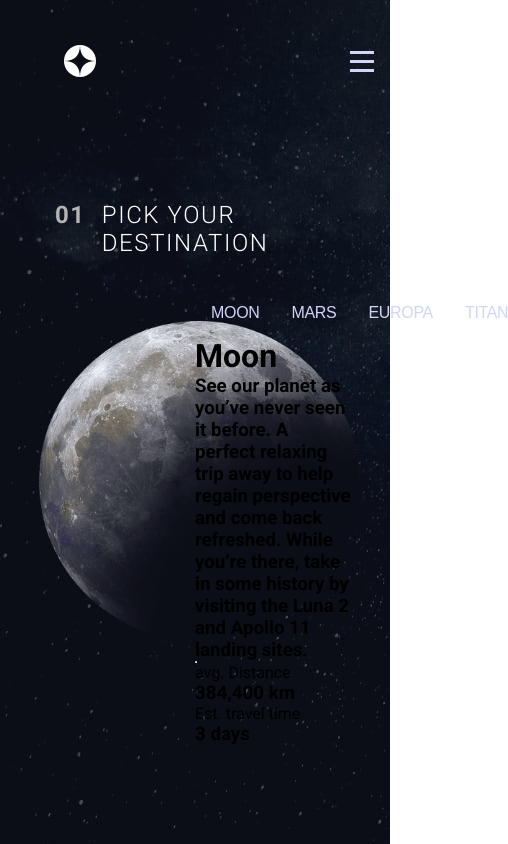
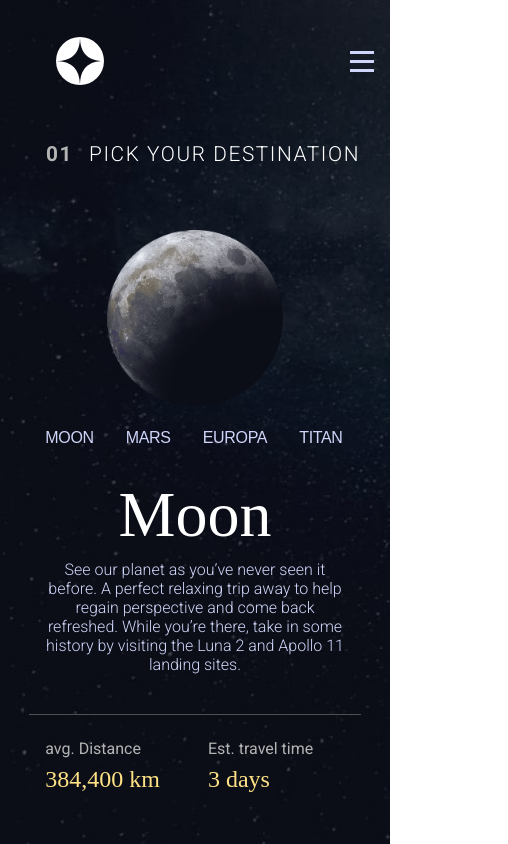
Before and after one commit to Nolger64/Space, a React (Vite) app: page /destination in a window 390 px wide. Shown: the whole page, 508 px wide, since content can reach past the window. Built offline with nearby package versions, Linux system fonts and the light colour scheme.

Commit message:
Segundo commit

```diff
--- a/src/components/navbar/Navbar.module.css
+++ b/src/components/navbar/Navbar.module.css
@@ -1,5 +1,5 @@
 .Container{
-    position: fixed;
+    position: absolute;
     width: 100%;
 }
 .NavbarContainer{
@@ -92,6 +92,9 @@
     right: 1.5rem;
     top: 2.2rem;
 }
+.NavbarLogo{
+
+}
 /*Para tabletas*/
 @media screen and (max-width: 1000px) {
     .NavbarHr{
@@ -100,13 +103,7 @@
     .NavbarContainer{
         height: 15vh;
     }
-    .Logo{
-        width: 2.5em;
-    }
 }
 /*Para mobiles*/
 @media screen and (max-width: 600px) {
-    .Logo{
-        width: 2em;
-    }
 }
--- a/src/routes/destination/Destination.jsx
+++ b/src/routes/destination/Destination.jsx
@@ -9,6 +9,10 @@ import { useState } from "react"; //Importando useState
 const Destination = () => {
   const [select, setSelect] = useState(0); //Estado para seleccionar el destino
   const img = [MoonImg, MarsImg, EuropaImg, TitanImg]; //Array de imagenes
+  //Funcion para seleccionar el destino
+  const SelectDestination = (index) => () => {
+    setSelect(index);
+  };
   return (
     <div className={style.DestinationContainer}>
       <div className={style.DestinationContent}>
@@ -21,22 +25,22 @@ const Destination = () => {
           </div>
           <div className={style.DestinationContentRigth}>
             <nav className={style.NavPick}>
-              <button className={style.BtnPick}>Moon</button>
-              <button className={style.BtnPick}>Mars</button>
-              <button className={style.BtnPick}>Europa</button>
-              <button className={style.BtnPick}>Titan</button>
+              <button className={style.BtnPick} onClick={SelectDestination(0)}>Moon</button>
+              <button className={style.BtnPick} onClick={SelectDestination(1)}>Mars</button>
+              <button className={style.BtnPick} onClick={SelectDestination(2)}>Europa</button>
+              <button className={style.BtnPick} onClick={SelectDestination(3)}>Titan</button>
             </nav>
-            <div>
-              <h1>{data.destinations[select].name}</h1>
-              <h3>{data.destinations[select].description}</h3>
+            <div className={style.DestinationContentRigthText}>
+              <h1 className={style.DestinationTittle}>{data.destinations[select].name}</h1>
+              <h3 className={style.DestinationDescription}>{data.destinations[select].description}</h3>
             </div>
-            <hr />
-            <div>
-              <div>
+            <hr  className={style.DestinationHr}/>
+            <div className={style.DestinationTravel}>
+              <div className={style.DestinationDistance}>
                 <p>avg. Distance</p>
                 <h3>{data.destinations[select].distance}</h3>
               </div>
-              <div>
+              <div className={style.DestinationEst}>
                 <p>Est. travel time</p>
                 <h3>{data.destinations[select].travel}</h3>
               </div>
--- a/src/routes/destination/Destination.module.css
+++ b/src/routes/destination/Destination.module.css
@@ -1,20 +1,21 @@
 /*Contenedores*/
-.DestinationContainer{
+.DestinationContainer {
   background-image: url("../../assets/destination/background-destination-desktop.jpg");
+  background-repeat: no-repeat;
+  background-size: cover;
   width: 100%;
   height: 100vh;
 }
-.DestinationContent{
+.DestinationContent {
   padding-top: 20vh;
   height: 100vh;
   width: 80%;
   margin: 0 auto;
-
 }
-.PickContainer{
+.PickContainer {
   display: flex;
 }
-.DestinationContentLeft{
+.DestinationContentLeft {
   width: 50%;
   height: 100%;
   display: flex;
@@ -22,7 +23,7 @@
   justify-content: center;
   align-items: flex-start;
 }
-.DestinationContentRigth{
+.DestinationContentRigth {
   width: 50%;
   height: 100%;
   display: flex;
@@ -31,7 +32,7 @@
   align-items: flex-start;
 }
 /*---------------------------*/
-.TittlePick{
+.TittlePick {
   margin: 2rem 0;
   width: fit-content;
   text-transform: uppercase;
@@ -41,34 +42,207 @@
   letter-spacing: 0.1rem;
   display: flex;
 }
-.SubtittlePick{
+.SubtittlePick {
   font-weight: 700;
   margin: 0 1rem;
   color: #b4b4b4;
 }
-.ImgPick{
+.ImgPick {
   width: 20rem;
   height: 20rem;
   margin: 2rem auto;
 }
 /*NavPick barra de navegacion de los posibles viajes*/
-.NavPick{
+.NavPick {
   width: 100%;
   height: 3rem;
   display: flex;
   justify-content: flex-start;
   align-items: center;
 }
-.BtnPick{
+.BtnPick {
   font-weight: lighter;
   letter-spacing: -0.02rem;
   border: none;
   background: transparent;
-    color: #D0D6F9;
+  color: #d0d6f9;
   font-size: 1em;
   margin: 0 1rem;
   text-transform: uppercase;
 }
 /*---------------------------*/
 /*Decripcion del lugar a donde se va a viajar*/
+.DestinationContentRigthText {
+  height: 15rem;
+  margin: 1rem;
+}
+.DestinationTittle {
+  font-size: 6em;
+  font-family: bellefair, serif;
+  font-weight: 400;
+  color: #ffffff;
+}
+.DestinationDescription {
+  font-size: 1.2em;
+  font-weight: 300;
+  color: #d0d6f9;
+  margin: 1.5rem 0;
+}
+.DestinationHr {
+  width: 100%;
+  height: 0.1rem;
+  background: #505050;
+  margin: 1rem 0;
+  border: none;
+}
 /*---------------------------*/
+/* Caja de distancia y tiempo de viaje del vuelo */
+.DestinationTravel {
+  display: flex;
+}
+.DestinationDistance {
+  margin: 0 2rem;
+}
+.DestinationDistance p {
+  color: #b4b4b4;
+  margin: 0.5rem 0;
+}
+.DestinationDistance h3 {
+  color: hsl(46, 100%, 76%);
+  font-family: bellefair, serif;
+  font-size: 1.7em;
+  font-weight: 100;
+}
+.DestinationEst {
+  margin: 0 2rem;
+}
+.DestinationEst p {
+  color: #b4b4b4;
+  margin: 0.5rem 0;
+}
+.DestinationEst h3 {
+  color: hsl(46, 100%, 76%);
+  font-family: bellefair, serif;
+  font-size: 1.7em;
+  font-weight: 100;
+}
+/*-----------------------------*/
+/* Diseño responsive para tablets */
+@media (max-width: 1000px) {
+  .NavPick {
+    width: auto;
+    margin: 0 auto;
+  }
+  .DestinationContainer {
+    background-image: url("../../assets/destination/background-destination-tablet.jpg");
+    background-repeat: no-repeat;
+    background-size: cover;
+    width: 100%;
+    height: auto;
+  }
+  .PickContainer {
+    flex-direction: column;
+    padding: 1.5rem 0;
+  }
+  .DestinationContent {
+    padding-top: 15vh;
+    height: auto;
+    min-height: 100vh;
+  }
+  .DestinationContentLeft {
+    width: 100%;
+  }
+  .DestinationContentRigth {
+    width: 85%;
+    margin: 0 auto;
+  }
+  .DestinationContentRigthText {
+    height: 15rem;
+    margin: 1rem;
+    text-align: center;
+  }
+  .DestinationTittle {
+    font-size: 6em;
+    font-family: bellefair, serif;
+    font-weight: 400;
+    color: #ffffff;
+  }
+  .DestinationDescription {
+    font-size: 1.2em;
+    font-weight: 300;
+    color: #d0d6f9;
+    margin: 1.5rem 0;
+  }
+}
+/*----------------------------*/
+/* Diseño responsive para celulares */
+@media (max-width: 600px) {
+  /*Contenedores*/
+  .DestinationContainer {
+    background-image: url("../../assets/destination/background-destination-mobile.jpg");
+  }
+  .DestinationContent {
+    padding-top: 13vh;
+    width: 100%;
+  }
+  .TittlePick {
+    margin: 2rem auto;
+    font-size: 1.3em;
+  }
+  .ImgPick {
+    width: 11rem;
+    height: 11rem;
+    margin: 0.5rem auto;
+  }
+  /*NavPick barra de navegacion de los posibles viajes*/
+.NavPick {
+    width: 100%;
+    height: 3rem;
+    display: flex;
+    justify-content: flex-start;
+    align-items: center;
+  }
+  .BtnPick {
+    font-weight: lighter;
+    letter-spacing: -0.02rem;
+    border: none;
+    background: transparent;
+    color: #d0d6f9;
+    font-size: 1em;
+    margin: 0 1rem;
+    text-transform: uppercase;
+  }
+  /*---------------------------*/
+  /*Decripcion del lugar a donde se va a viajar*/
+  .DestinationContentRigthText {
+    height: auto;
+  }
+  .DestinationTittle {
+    font-size: 4em;
+  }
+  .DestinationDescription {
+    font-size: 1em;
+    font-weight: 300;
+    color: #d0d6f9;
+    margin: 0.5rem 0;
+  }
+  /*---------------------------*/
+  /* Caja de distancia y tiempo de viaje del vuelo */
+  .DestinationDistance {
+    margin: 0 1rem;
+  }
+  .DestinationDistance p{
+    font-size: 0.4;
+  }
+  .DestinationDistance h3 {
+    font-size: 1.5em;
+  }
+  .DestinationEst p {
+    font-size: 0.4;
+  }
+  .DestinationEst h3 {
+    font-size: 1.5em;
+  }
+  /*-----------------------------*/
+}
+/*----------------------------*/
```
Lines whose indentation alone changed are shown as unchanged.
